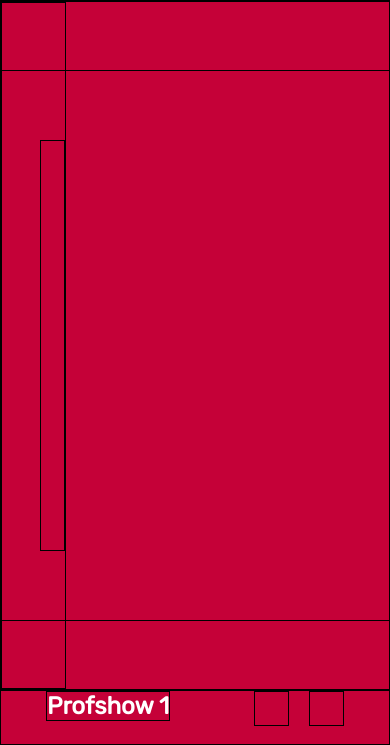
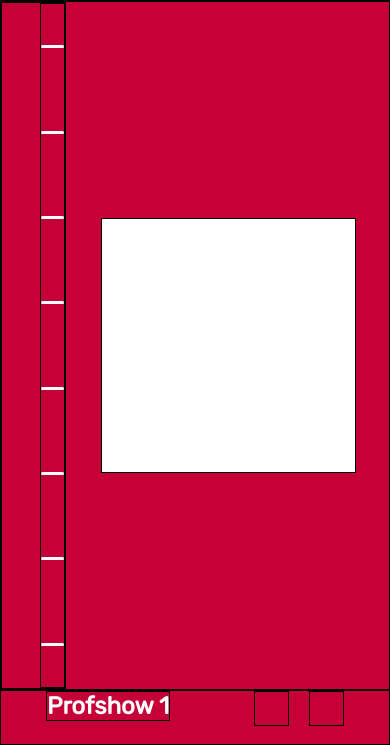
Before and after one commit to sarthak-sehgal/profshows, a plain HTML site: page index.html in a window 390 px wide. Shown: the part 99-844 px from the top of the page. Drawn offline with Linux system fonts and the light colour scheme.

Commit message:
Made the central box responsive

```diff
--- a/css/main.css
+++ b/css/main.css
@@ -119,8 +119,8 @@ h1{
     position: absolute;
     left: calc((100vw - 65.2vh) / 2);
     top: calc((100% - 65.2vh) / 2);
-    height: 65.2vh;
-    width: 65.2vh;
+    /*height: 65.2vh;
+    width: 65.2vh;*/
 }
 
 /*#showcase-shadow{
@@ -133,9 +133,41 @@ h1{
     width: 65.2vh;
 }
 /*Use this if you want to improve for the mobile layout*/
-@media (orientation: landscape) {
+@media screen and (orientation: landscape) {
     #showcasing-wrapper{
         height: 65.2vh;
         width: 65.2vh;
+        left: calc((100vw - 65.2vh) / 2);
+        top: calc((100% - 65.2vh) / 2);
     }
 }
+@media screen and (orientation: portrait) {
+    #showcasing-wrapper{
+        height: 65.2vw;
+        width: 65.2vw;
+        /*left: calc((( (100vw - 65px) - 65.2vw) / 2) + 65px);*/
+        left: calc(65px + ((100vw - 65px) - 65.2vw)/2);
+        top: calc((100% - 65.2vw) / 2);
+        background-color: white;
+    }
+}
+/*Icon thumbnails styling*/
+.ico-thmb-wrapper{
+    height: 100%;
+    display: flex;
+    justify-content: space-around;
+    flex-direction: column;
+}
+
+.ico-thmb{
+    height: 3px;
+    width: 100%;
+    border-radius: 1000px;
+    overflow: hidden;
+}
+
+.white-div{
+    background-color: white;
+    height: 100%;
+    width: 100%;
+}
--- a/index.html
+++ b/index.html
@@ -35,10 +35,6 @@
             <div id="icon-thumbnails">
                 <div class="ico-thmb-wrapper">
                     <div class="ico-thmb" id="profshow-1-thmb">
-
-                    </div>
-                </div>
-                <div class="ico-thmb" id="profshow-1-thmb">
                         <div class="white-div"></div>
                         <div class="profshow-1-thmbimg"></div>
                     </div>
@@ -71,6 +67,8 @@
                         <div class="profshow-8-thmbimg"></div>
                     </div>
                 </div>
+
+            </div>
         </section>
         <footer id="info-bar">
             <h2 id="ft-name">Profshow 1</h2>
```
Lines whose indentation alone changed are shown as unchanged.
